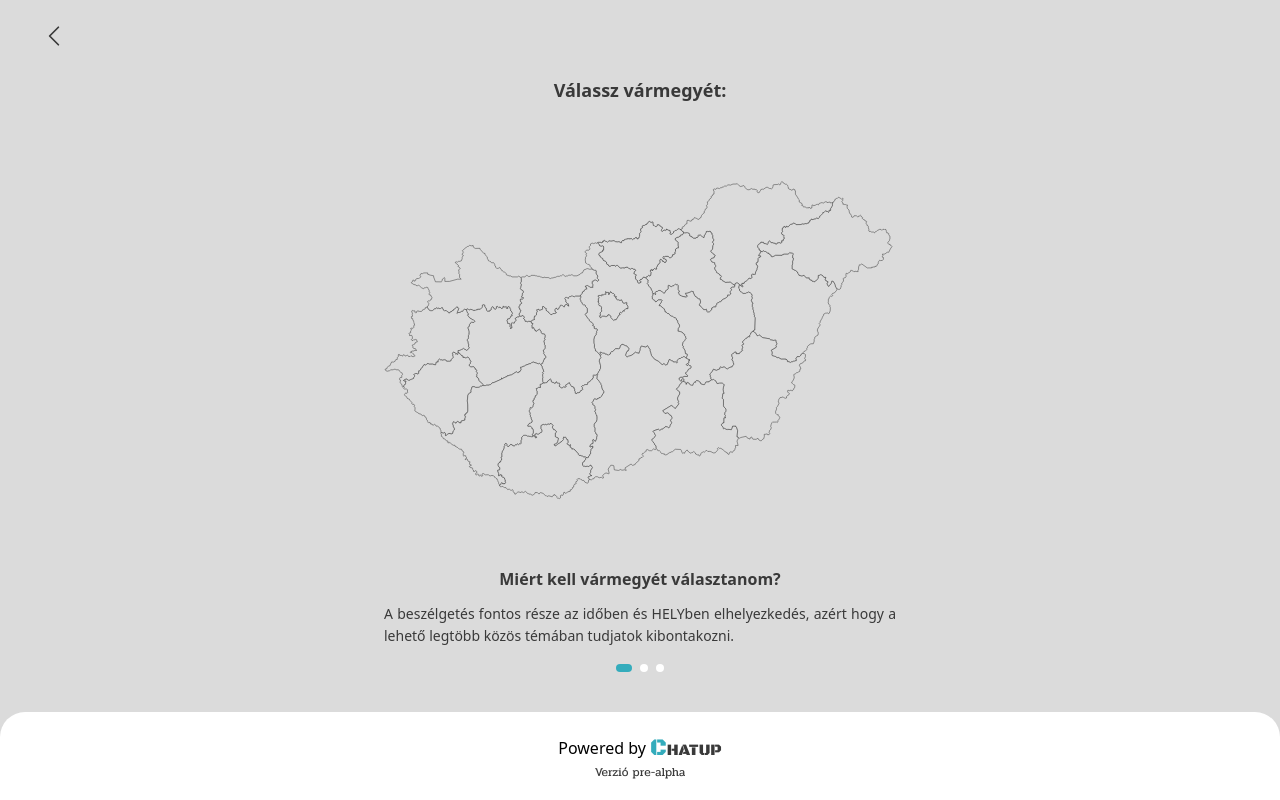
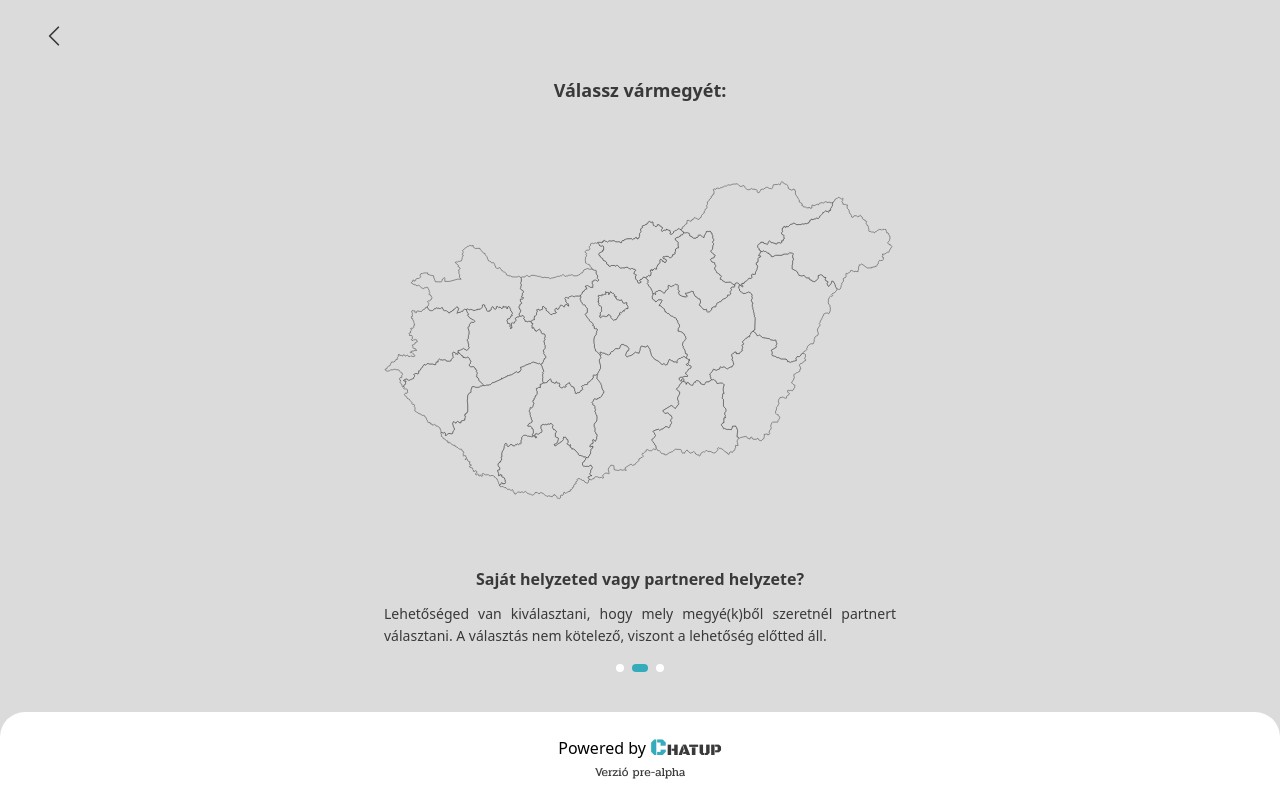
Before and after one commit to zsoltgombocz/chatup-frontend, a React (Vite) app: page /pre in a window 1280 px wide. Built offline with nearby package versions, Linux system fonts and the light colour scheme; a web font is replaced by a local one.

Commit message:
added autoplay to carousel

```diff
--- a/src/components/carousel/TextCarousel.tsx
+++ b/src/components/carousel/TextCarousel.tsx
@@ -6,7 +6,7 @@ import "swiper/css";
 import "swiper/css/pagination";
 
 // import required modules
-import { Pagination } from "swiper";
+import { Pagination, Autoplay } from "swiper";
 import { TextPage } from './TextPage';
 import TextCarouselNavigator from './TextCarouselNavigator';
 
@@ -25,7 +25,11 @@ export const TextCarousel = ({ data, className }: Props) => {
     return (
         <div className={className}>
             <Swiper
-                modules={[Pagination]}
+                autoplay={{
+                    delay: 5000,
+                    disableOnInteraction: false,
+                }}
+                modules={[Autoplay, Pagination]}
                 className="w-full flex flex-col h-fit"
                 onSlideChange={(swiper) => setActive(swiper?.activeIndex)}
             >
```
